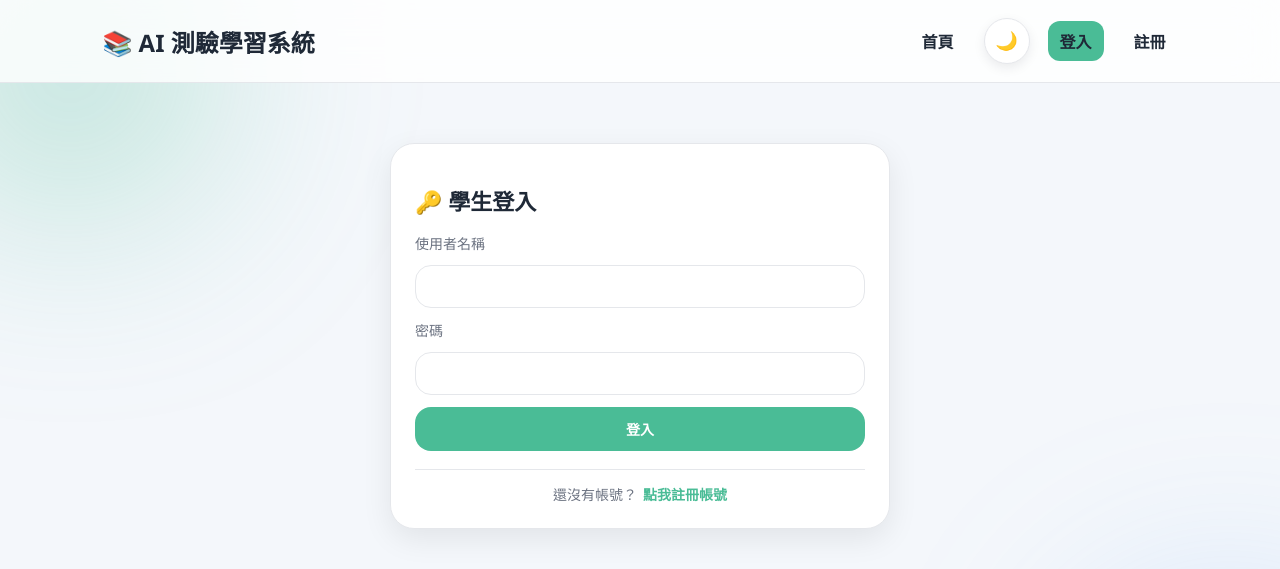
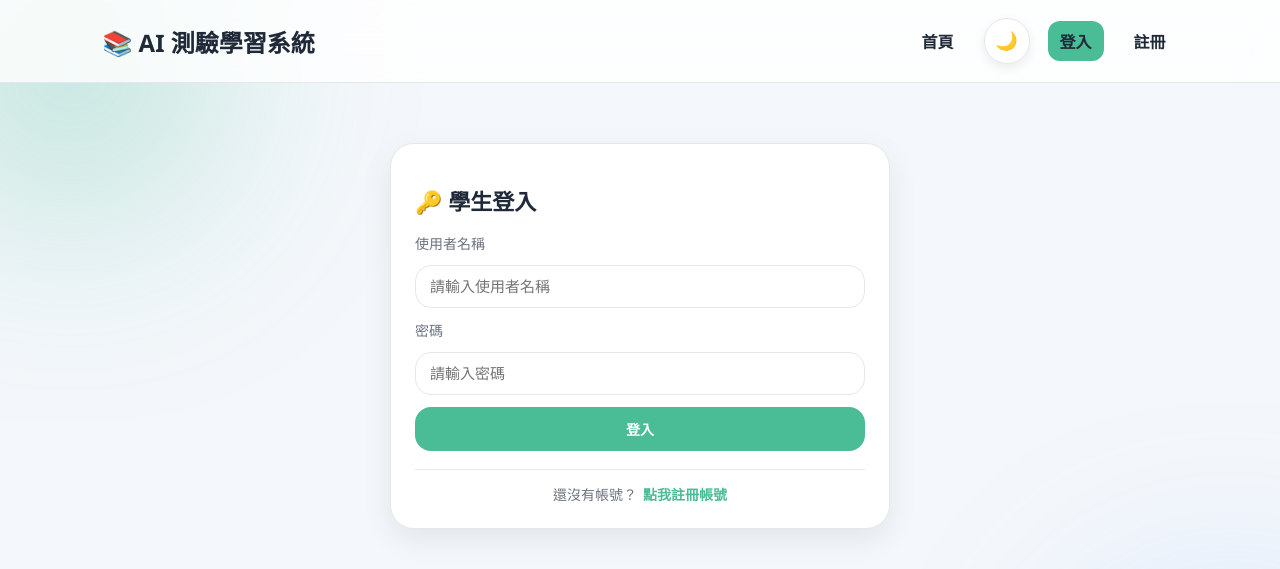
Before and after one commit to CBF113045/django-ds-quiz, a Django app: page /login/ in a window 1280 px wide. Shown: the top 569 px of the page. Run offline with Django 5.2, Linux system fonts and the light colour scheme.

Commit message:
Update login.html

```diff
--- a/quiz/templates/quiz/login.html
+++ b/quiz/templates/quiz/login.html
@@ -11,10 +11,10 @@
         {% csrf_token %}
 
         <label>使用者名稱</label>
-        <input type="text" name="username">
+        <input type="text" name="username" placeholder="請輸入使用者名稱">
 
         <label>密碼</label>
-        <input type="password" name="password">
+        <input type="password" name="password" placeholder="請輸入密碼">
 
         <button class="btn primary" type="submit">登入</button>
     </form>
```
